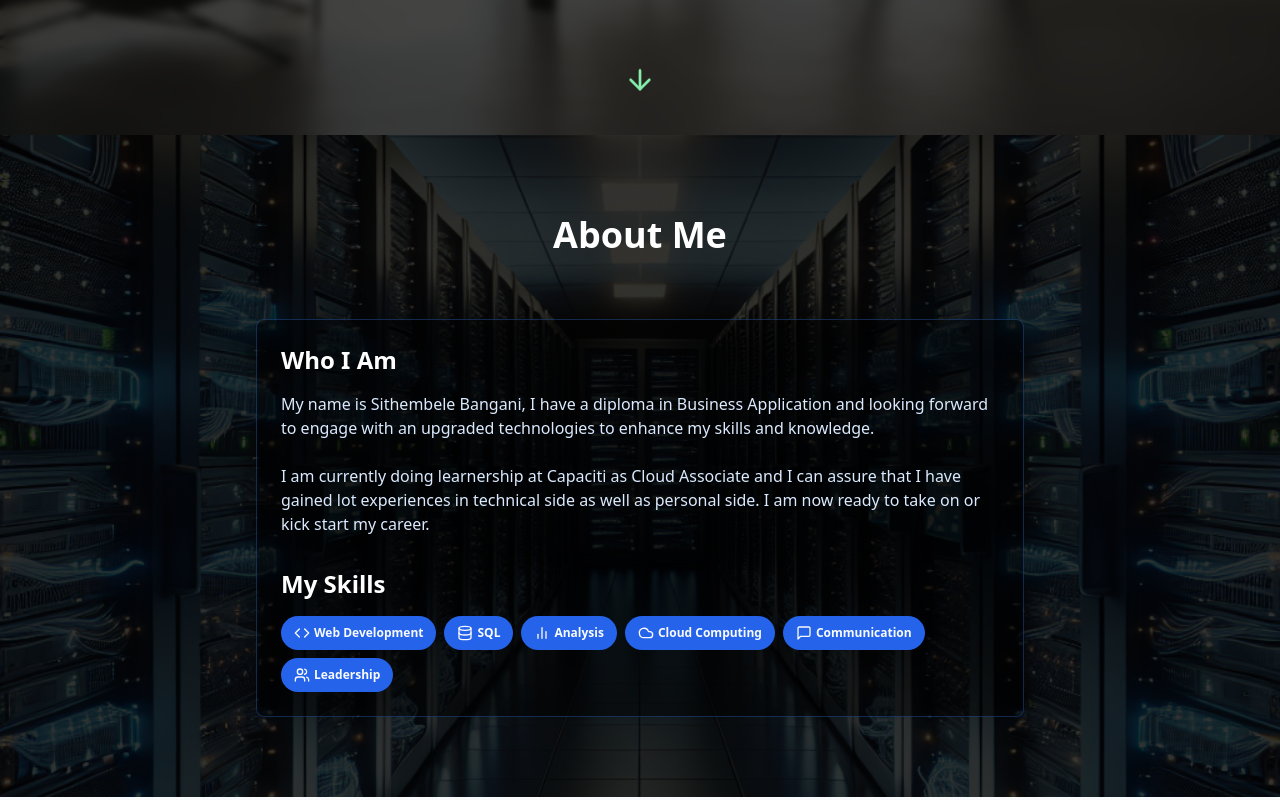
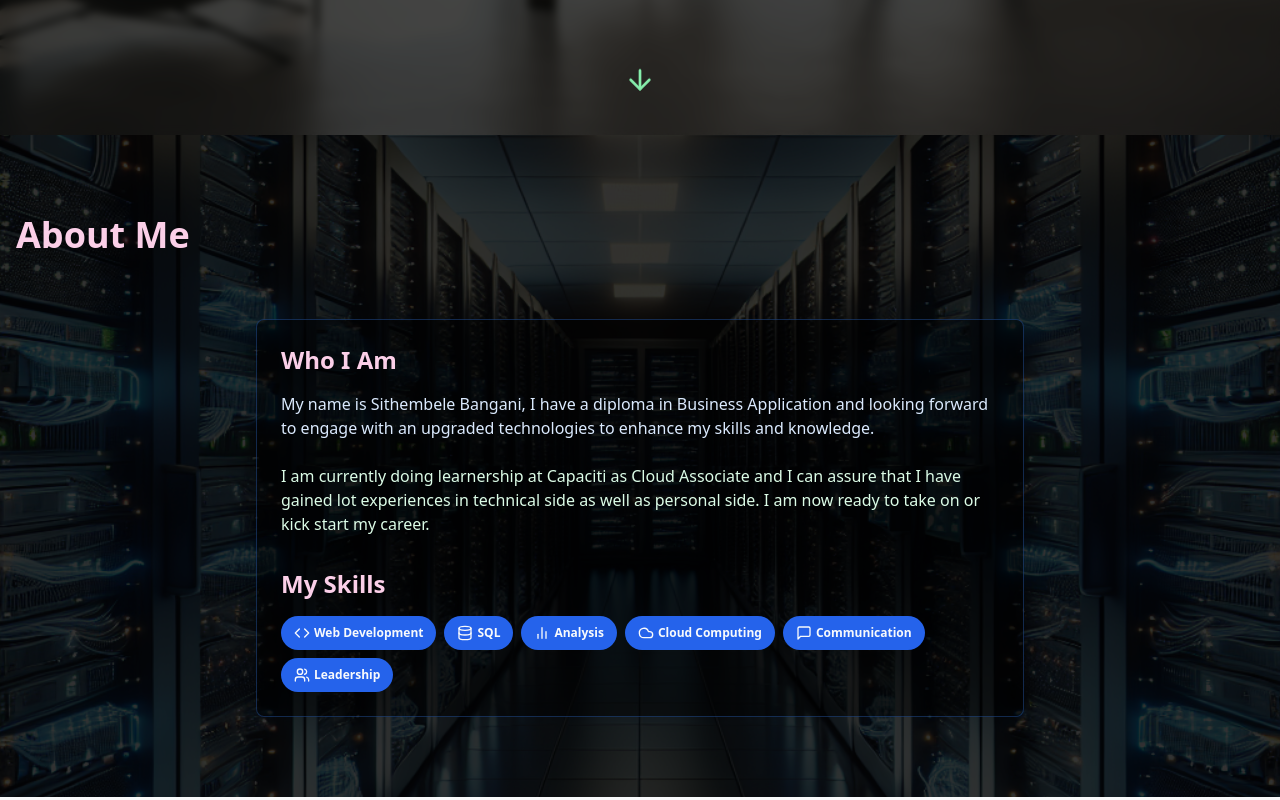
Before and after one commit to Sithembelebangani/design-identity-lab, a React (Vite) app: page / in a window 1280 px wide. Shown: the part 665-1465 px from the top of the page. Built offline with nearby package versions, Linux system fonts and the light colour scheme.

Commit message:
Update About.tsx

```diff
--- a/src/components/About.tsx
+++ b/src/components/About.tsx
@@ -27,22 +27,22 @@ const About = () => {
       <div className="absolute inset-0 bg-black/80"></div>
       <div className="container mx-auto px-4 relative z-10">
         <div className="opacity-0 animate-fade-in">
-          <h2 className="text-3xl md:text-4xl font-bold text-center text-white mb-16">
+          <h2 className="text-3xl md:text-4xl font-bold text-full-screen text-green mb-16">
             About Me
           </h2>
 
           <div className="max-w-3xl mx-auto">
             <div className="bg-black/50 backdrop-blur-sm p-6 rounded-lg border border-blue-500/30">
-              <h3 className="text-2xl font-semibold text-white mb-4">Who I Am</h3>
+              <h3 className="text-2xl font-semibold text-green mb-4">Who I Am</h3>
               <p className="text-blue-100 mb-6">
                 My name is Sithembele Bangani, I have a diploma in Business Application and looking forward to engage with an upgraded technologies to enhance my skills and knowledge.
               </p>
 
-              <p className="text-blue-100 mb-8">
+              <p className="text-green-100 mb-8">
                 I am currently doing learnership at Capaciti as Cloud Associate and I can assure that I have gained lot experiences in technical side as well as personal side. I am now ready to take on or kick start my career.
               </p>
 
-              <h3 className="text-2xl font-semibold text-white mb-4">My Skills</h3>
+              <h3 className="text-2xl font-semibold text-green mb-4">My Skills</h3>
               <div className="flex flex-wrap gap-2">
                 {skills.map((skill) => (
                   <Badge
```
